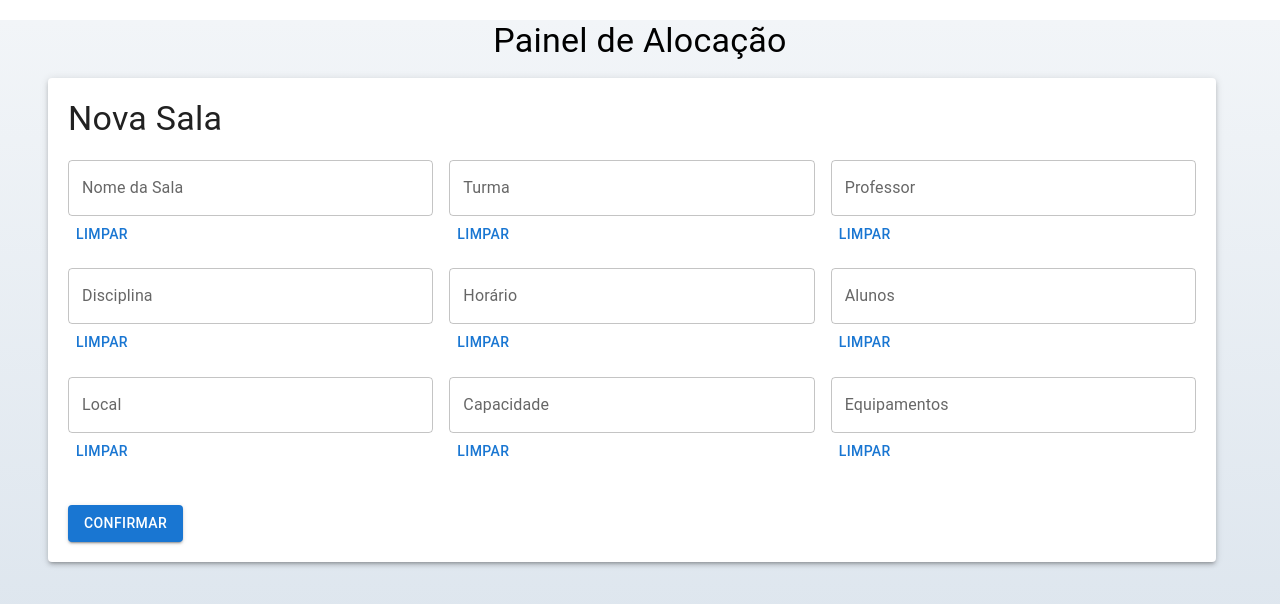
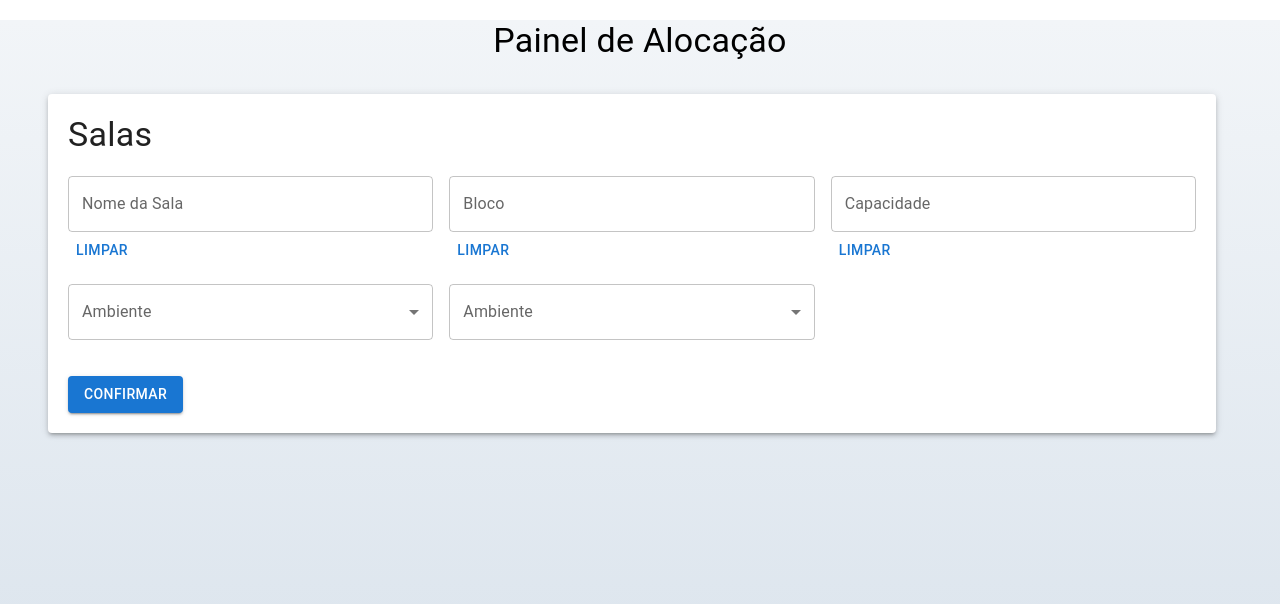
Before and after one commit to sndr/Allocation, a React (Create React App) app: page / in a window 1280 px wide. Shown: the top 604 px of the page. Built offline with nearby package versions, Linux system fonts and the light colour scheme.

Commit message:
Subindo últimas aterações

```diff
--- a/src/App.js
+++ b/src/App.js
@@ -1,5 +1,5 @@
 import React, { useState } from 'react';
-import { TextField, Button, Container, Grid, Typography, Box, Paper } from '@mui/material';
+import { TextField, Button, Container, Grid, Typography, Box, Paper, Select, MenuItem, InputLabel, FormControl } from '@mui/material';
 
 function App() {
   const [salas, setSalas] = useState([]);
@@ -22,14 +22,14 @@ function App() {
 
   const inputFields = [
     { label: 'Nome da Sala', name: 'nome' },
-    { label: 'Turma', name: 'turma' },
-    { label: 'Professor', name: 'professor' },
-    { label: 'Disciplina', name: 'disciplina' },
-    { label: 'Horário', name: 'horario' },
-    { label: 'Alunos', name: 'alunos' },
-    { label: 'Local', name: 'local' },
+    { label: 'Ambiente', name: 'ambiente' },
     { label: 'Capacidade', name: 'capacidade' },
-    { label: 'Equipamentos', name: 'equipamentos' }
+    { label: 'Bloco', name: 'bloco' },
+    { label: 'Ar', name: 'ar' },
+    { label: 'Ventilador', name: 'ventilador' },
+    { label: 'Quadro Giz', name: 'quadroGiz' },
+    { label: 'Quadro Branco', name: 'quadroBranco' },
+    { label: 'Quadro Vidro', name: 'quadroVidro' }
   ];
 
   return (
@@ -38,42 +38,72 @@ function App() {
         <Box display="flex" justifyContent="center" marginTop="20px">
           <Typography variant="h4" gutterBottom>Painel de Alocação</Typography>
         </Box>
-        <Grid container spacing={2}>
-          {salas.map((sala, index) => (
-            <Grid item xs={12} sm={6} md={4} key={index}>
-              <Paper elevation={3} style={{ padding: '10px' }}>
-                <Typography variant="h5">{sala.nome}</Typography>
-                <Typography>Turma: {sala.turma}</Typography>
-                <Typography>Professor: {sala.professor}</Typography>
-                <Typography>Disciplina: {sala.disciplina}</Typography>
-                <Typography>Horário: {sala.horario}</Typography>
-                <Typography>Alunos: {sala.alunos}</Typography>
-                <Typography>Local: {sala.local}</Typography>
-                <Typography>Capacidade: {sala.capacidade}</Typography>
-                <Typography>Equipamentos: {sala.equipamentos}</Typography>
-              </Paper>
-            </Grid>
-          ))}
-        </Grid>
-
         <Grid container spacing={2} style={{ marginTop: '20px' }}>
           <Paper elevation={3} style={{ padding: '20px', width: '100%' }}>
-            <Typography variant="h4" gutterBottom style={{ marginBottom: '20px' }}>Nova Sala</Typography>
+            <Typography variant="h4" gutterBottom style={{ marginBottom: '20px' }}>Salas</Typography>
             <form onSubmit={handleConfirmAll}>
               <Grid container spacing={2}>
-                {inputFields.map((input, index) => (
-                  <Grid item xs={12} sm={6} md={4} key={index}>
+                  <Grid item xs={12} sm={6} md={4}>
                     <TextField
-                      name={input.name}
-                      label={input.label}
+                      name="nome"
+                      label="Nome da Sala"
                       variant="outlined"
                       fullWidth
-                      value={formData[input.name] || ''}
-                      onChange={handleChange}
+                      value=""
                     />
-                    <Button onClick={() => handleClearField(input.name)}>Limpar</Button>
+                    <Button onClick="">Limpar</Button>
                   </Grid>
-                ))}
+                  <Grid item xs={12} sm={6} md={4}>
+                    <TextField
+                      name="bloco"
+                      label="Bloco"
+                      variant="outlined"
+                      fullWidth
+                      value=""
+                    />
+                    <Button onClick="">Limpar</Button>
+                  </Grid>
+                  <Grid item xs={12} sm={6} md={4}>
+                    <TextField
+                      name="capacidade"
+                      label="Capacidade"
+                      variant="outlined"
+                      type="number"
+                      fullWidth
+                      InputProps={{
+                        inputProps: { min: 0 }
+                      }}
+                    />
+                    <Button onClick="">Limpar</Button>
+                  </Grid>
+                  <Grid item xs={12} sm={6} md={4}>
+                    <FormControl fullWidth>
+                      <InputLabel id="labelAmbiente">Ambiente</InputLabel>
+                      <Select
+                        labelId='labelAmbiente'
+                        name="ambiente"
+                        value=""
+                        label="Ambiente"
+                      >
+                          <MenuItem value="Sala Comum">Sala Comum</MenuItem>
+                          <MenuItem value="Laboratório">Laboratório</MenuItem>
+                      </Select>
+                    </FormControl>
+                  </Grid>
+                  <Grid item xs={12} sm={6} md={4}>
+                    <FormControl fullWidth>
+                      <InputLabel id="labelAmbiente">Ambiente</InputLabel>
+                      <Select
+                        labelId='labelAmbiente'
+                        name="ambiente"
+                        value=""
+                        label="Ambiente"
+                      >
+                          <MenuItem value="Sala Comum">Sala Comum</MenuItem>
+                          <MenuItem value="Laboratório">Laboratório</MenuItem>
+                      </Select>
+                    </FormControl>
+                  </Grid>
                 <Grid item xs={12} style={{ marginTop: '20px' }}>
                   <Button type="submit" variant="contained" color="primary">Confirmar</Button>
                 </Grid>
```
